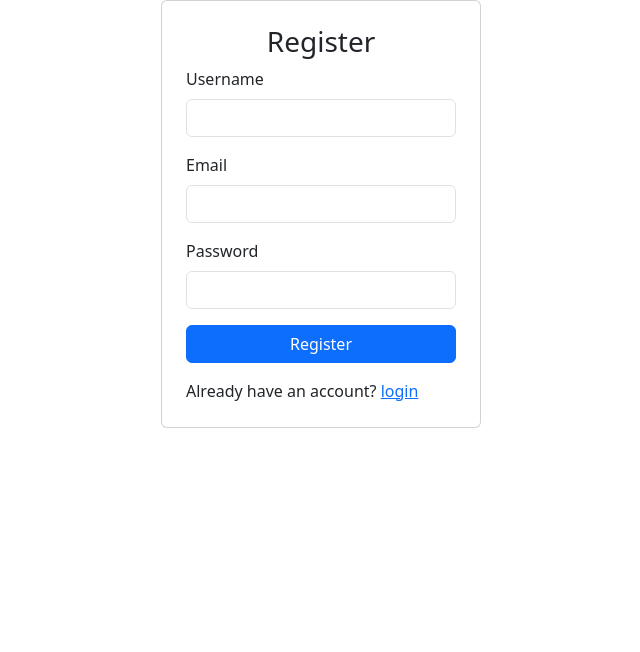
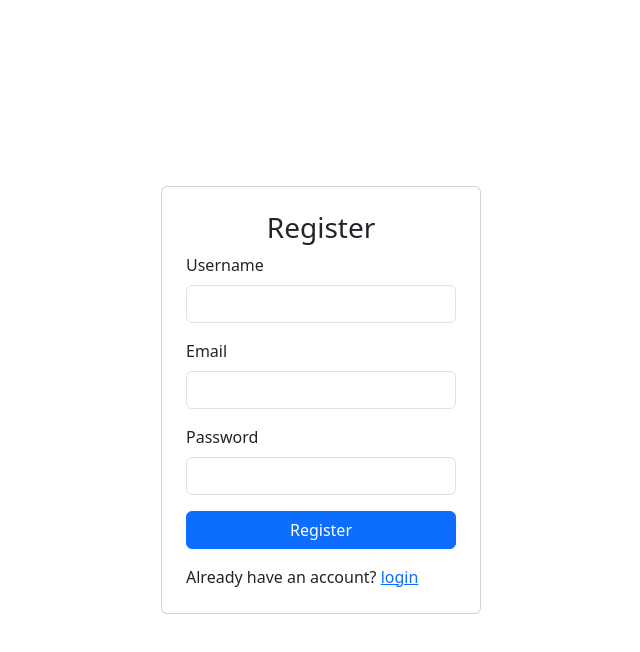
Before and after one commit to Henryarrovin/movie-ticket-booking-application, a React (Vite) app in the folder frontend/: page /register in a window 1280 px wide. Shown: the top 652 px of the page, without its empty margins (319-959 px from the left). Built offline with nearby package versions, Linux system fonts and the light colour scheme.

Commit message:
Updated Login and Register Page style.

```diff
--- a/frontend/src/components/Login.jsx
+++ b/frontend/src/components/Login.jsx
@@ -31,7 +31,7 @@ const Login = () => {
     };
 
     return (
-        <div className="login-container d-flex align-items-center justify-content-center">
+        <div className="login-container d-flex align-items-center justify-content-center" style={{ minHeight: '100vh' }}>
             <div className="card p-4" style={{ width: '20rem' }}>
                 <h3 className="card-title text-center">Login</h3>
                 <form onSubmit={handleSubmit}>
--- a/frontend/src/components/Register.jsx
+++ b/frontend/src/components/Register.jsx
@@ -32,7 +32,7 @@ const Register = () => {
     };
 
     return (
-        <div className="register-container d-flex align-items-center justify-content-center">
+        <div className="register-container d-flex align-items-center justify-content-center" style={{ minHeight: '100vh' }}>
             <div className="card p-4" style={{ width: '20rem' }}>
                 <h3 className="card-title text-center">Register</h3>
                 <form onSubmit={handleSubmit}>
```
